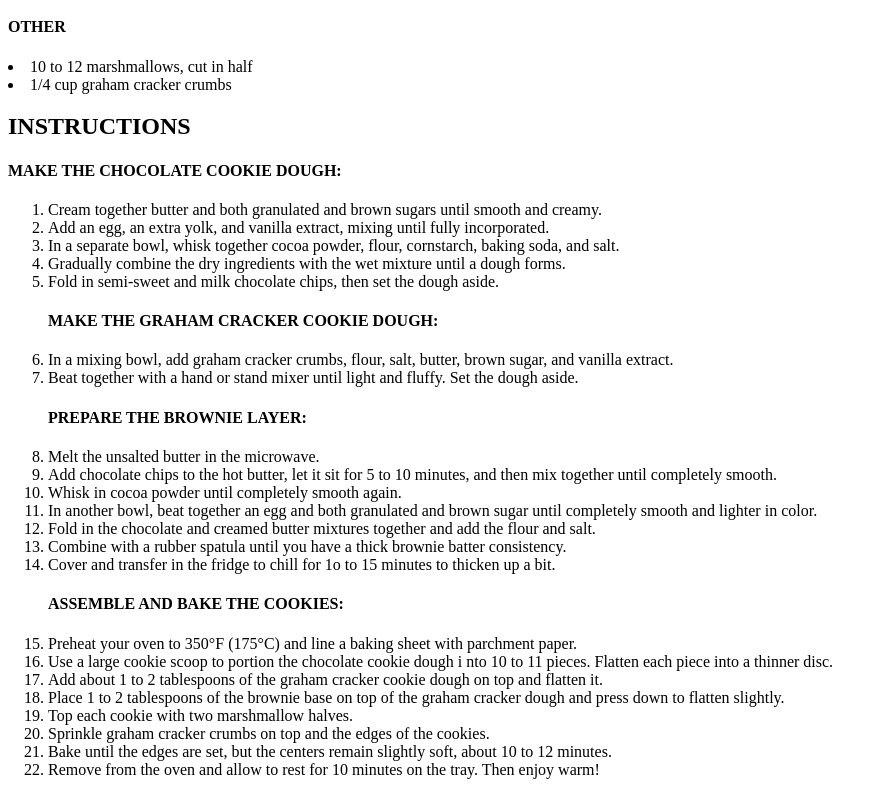
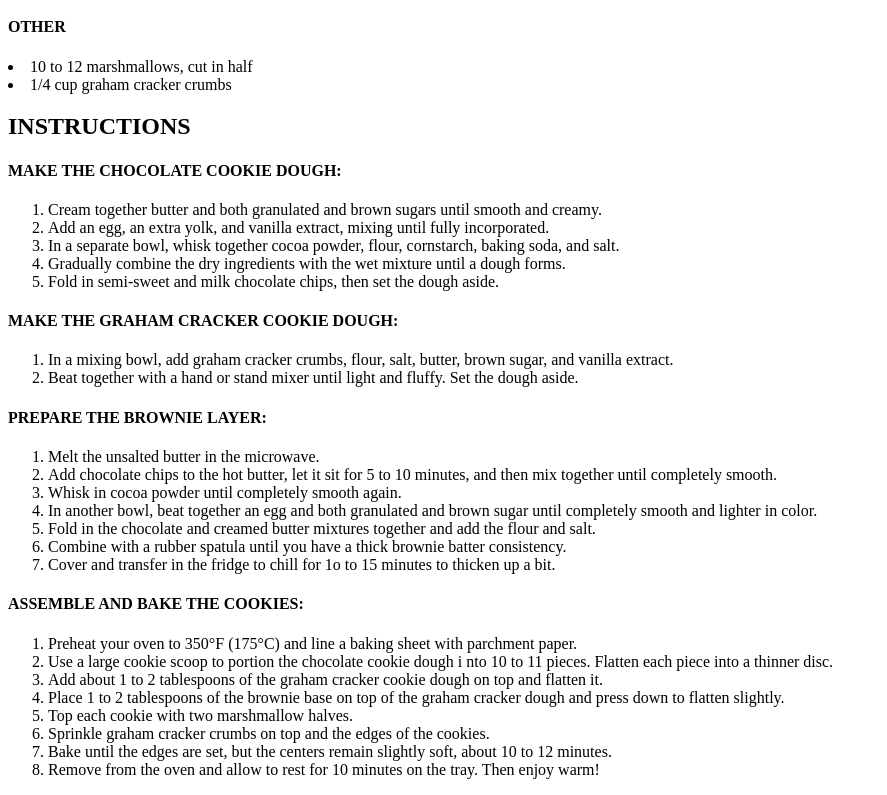
Before and after one commit to MindfulMinkz/MindfulMinkz.github.io, a plain HTML site: page recipe-page/index.html in a window 1280 px wide. Shown: the part 2643-3438 px from the top of the page, without its empty margins (0-887 px from the left). Drawn offline with Linux system fonts and the light colour scheme.

Commit message:
Recipe page

```diff
--- a/recipe-page/index.html
+++ b/recipe-page/index.html
@@ -86,14 +86,17 @@
                 mixture until a dough forms.</LI>
             <LI>Fold in semi-sweet and milk chocolate chips,
                 then set the dough aside.</LI>
+        </ol>
 
         <H4>MAKE THE GRAHAM CRACKER COOKIE DOUGH:</H4>
-
+        <ol>
             <LI>In a mixing bowl, add graham cracker crumbs, flour, salt,
                 butter, brown sugar, and vanilla extract.</LI>
             <LI>Beat together with a hand or stand mixer until light
                 and fluffy. Set the dough aside.</LI>
+        </ol>
         <H4>PREPARE THE BROWNIE LAYER:</H4>
+        <ol>
             <LI>Melt the unsalted butter in the microwave.</LI>
             <LI>Add chocolate chips to the hot butter, let it sit for 5 to 10
                 minutes, and then mix together until completely smooth.</LI>
@@ -106,7 +109,9 @@
                  batter consistency.</LI>
             <LI>Cover and transfer in the fridge to chill for 1o to 15
                  minutes to thicken up a bit.</LI>
+        </ol>
         <H4>ASSEMBLE AND BAKE THE COOKIES:</H4>
+        <ol>
             <LI>Preheat your oven to 350°F (175°C) and line a baking
                 sheet with parchment paper.</LI>
             <LI>Use a large cookie scoop to portion the chocolate cookie dough i
@@ -123,6 +128,7 @@
                 soft, about 10 to 12 minutes.</LI>
             <LI>Remove from the oven and allow to rest for 10 minutes on the
                 tray. Then enjoy warm!</LI>
+        </ol>
 
 
 
```
